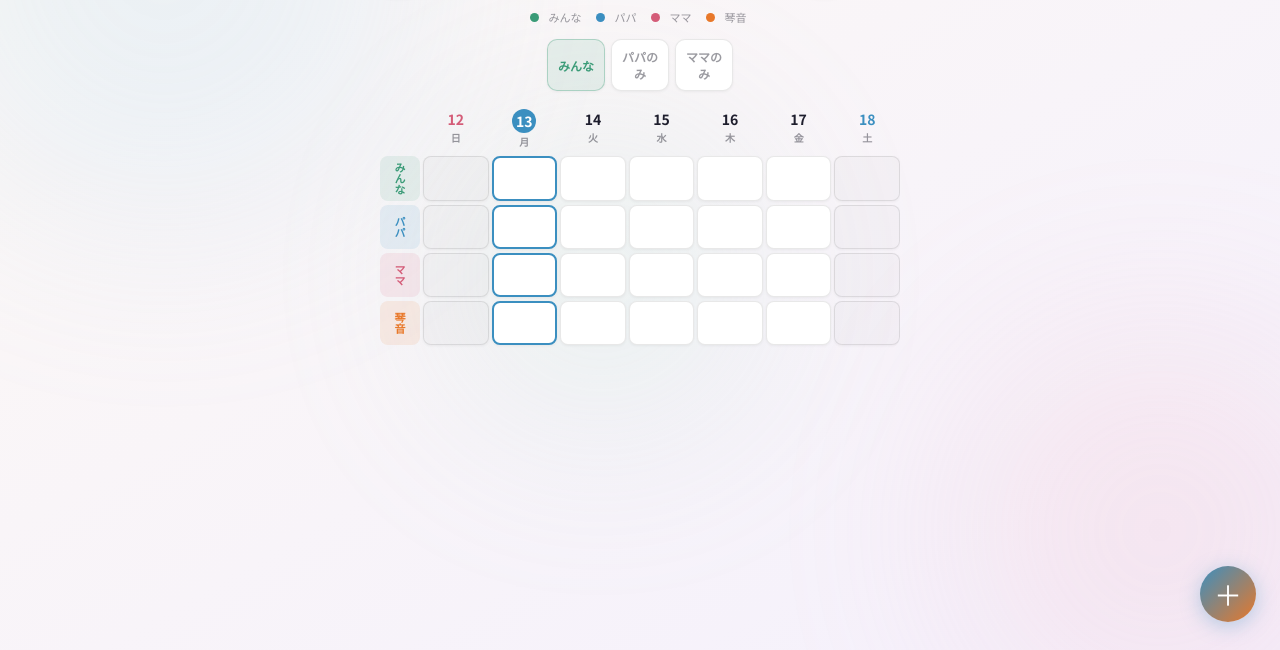
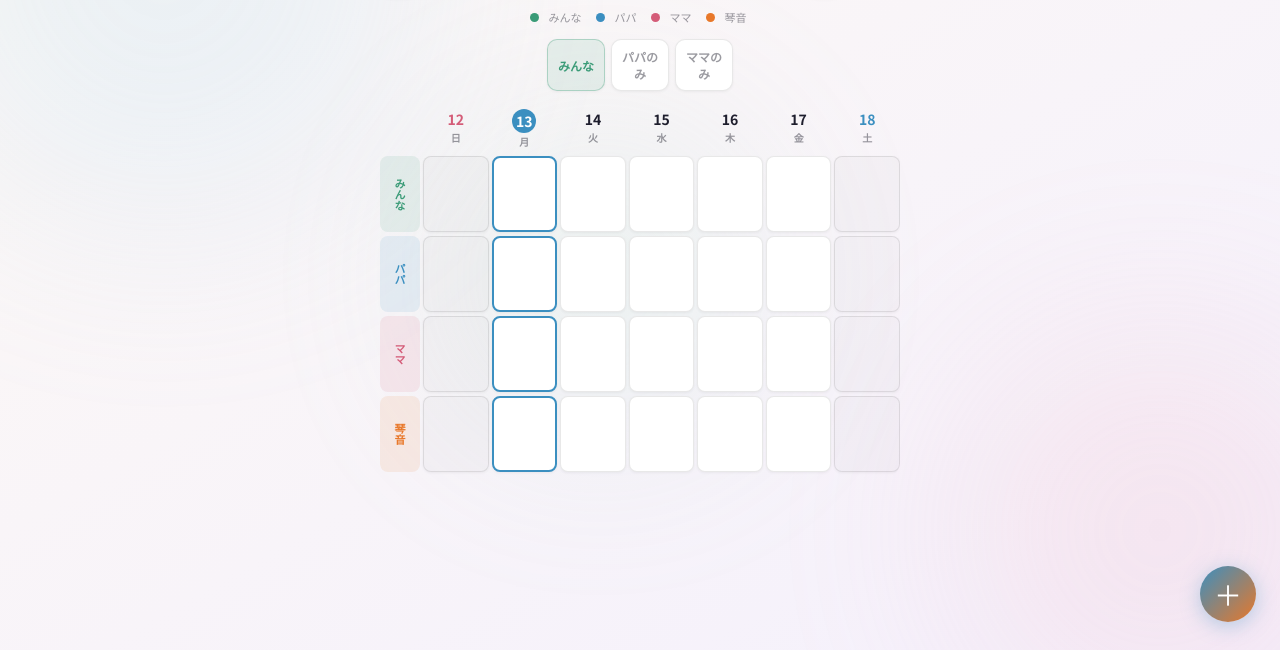
Before and after one commit to TaishiSase/fufu-yotei, a plain HTML site: page index.html in a window 1280 px wide. Shown: the part 150-800 px from the top of the page. Drawn offline with nearby package versions, Linux system fonts and the light colour scheme; no server answers; a web font is replaced by a local one.

Commit message:
fix: 週ビューの行高さを76pxに戻す

```diff
--- a/index.html
+++ b/index.html
@@ -10,7 +10,7 @@
   <link rel="preconnect" href="https://fonts.googleapis.com">
   <link rel="preconnect" href="https://fonts.gstatic.com" crossorigin>
   <link href="https://fonts.googleapis.com/css2?family=Noto+Sans+JP:wght@300;400;500;700&family=Zen+Maru+Gothic:wght@400;500;700&display=swap" rel="stylesheet">
-  <link rel="stylesheet" href="styles.css?v=2">
+  <link rel="stylesheet" href="styles.css?v=3">
 </head>
 <body>
   <div class="bg-orbs">
--- a/styles.css
+++ b/styles.css
@@ -248,7 +248,7 @@ body {
 
 /* ===== Week Bar Layout ===== */
 .week-days-wrapper {
-  position: relative; min-height: 44px;
+  position: relative; min-height: 76px;
 }
 .week-bg-grid {
   display: grid; grid-template-columns: repeat(7, 1fr);
@@ -267,7 +267,7 @@ body {
   display: grid; grid-template-columns: repeat(7, 1fr);
   grid-auto-rows: auto; gap: 3px;
   padding: 5px 0; position: relative; z-index: 1;
-  pointer-events: none; min-height: 44px;
+  pointer-events: none; min-height: 76px;
 }
 .week-event-bar {
   pointer-events: all;
```
